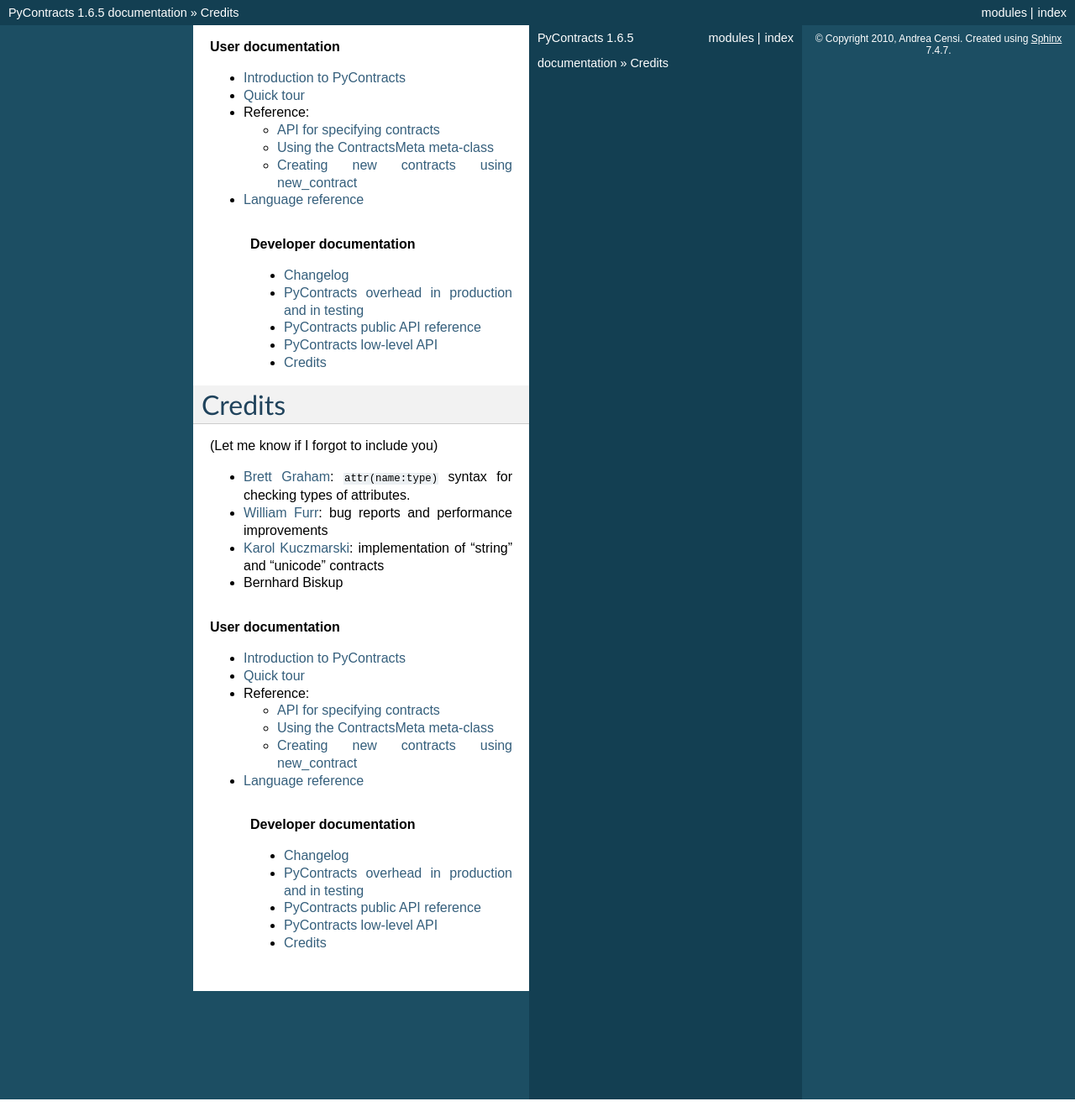
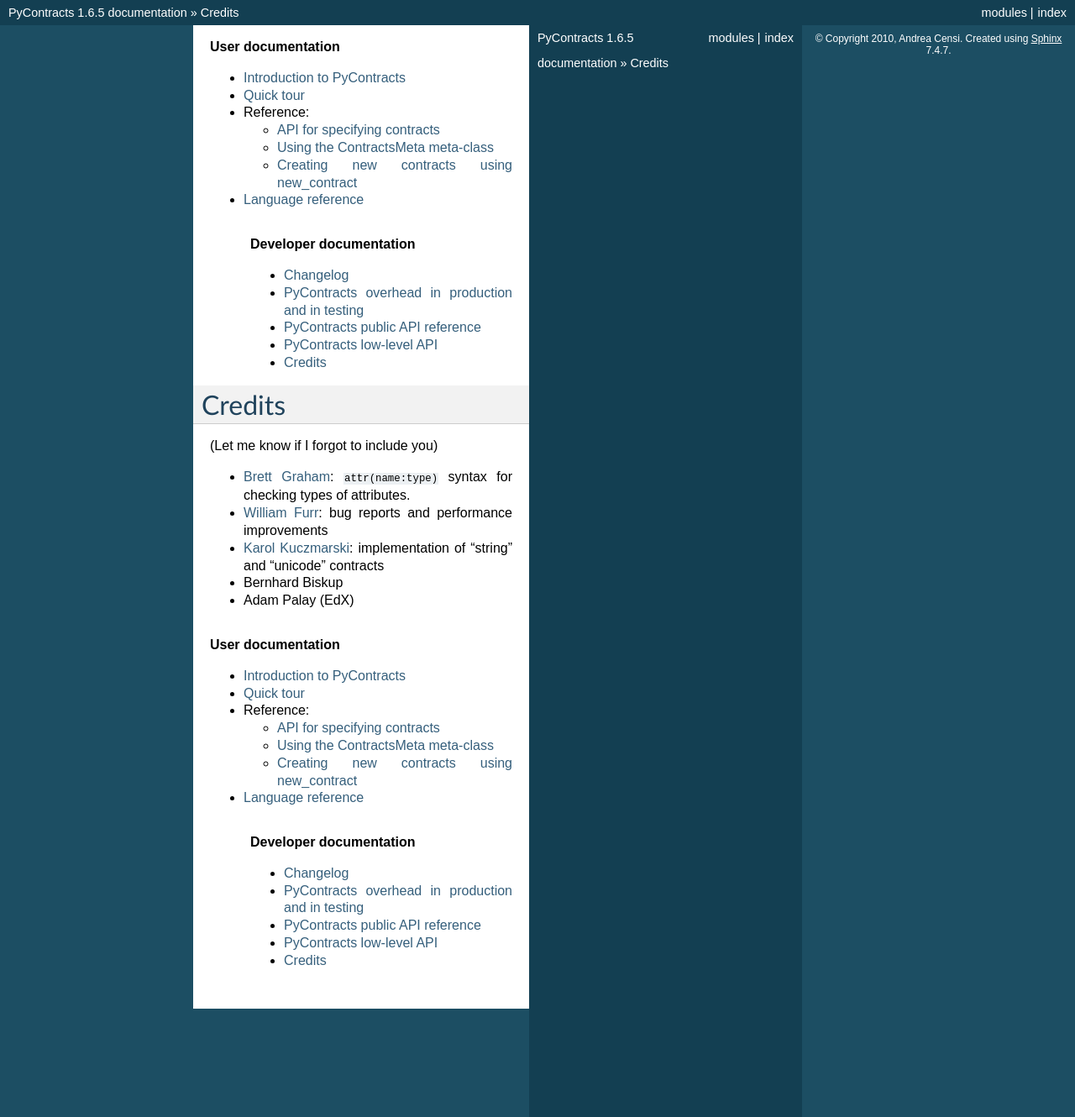
Before and after one commit to AndreaCensi/contracts, a Sphinx documentation site: the page built from docs/source/credits.rst, in a window 1280 px wide. Shown: the whole page at 84% size. Built offline with Sphinx 7.4.7, drawn with Linux system fonts in a browser that asks for light colours; formulas are drawn with MathJax 3; before the commit the page ends 1309 px from its top, so only the background shows below that.

Commit message:
Credits in docs

```diff
--- a/docs/source/credits.rst
+++ b/docs/source/credits.rst
@@ -13,6 +13,7 @@
 - `William Furr`_: bug reports and performance improvements
 - `Karol Kuczmarski`_: implementation of "string" and "unicode" contracts
 - Bernhard Biskup
+- Adam Palay (EdX)
 
 .. _`William Furr`: http://www.ccs.neu.edu/home/furrwf/
 .. _`Karol Kuczmarski`:  http://xion.org.pl/
```
